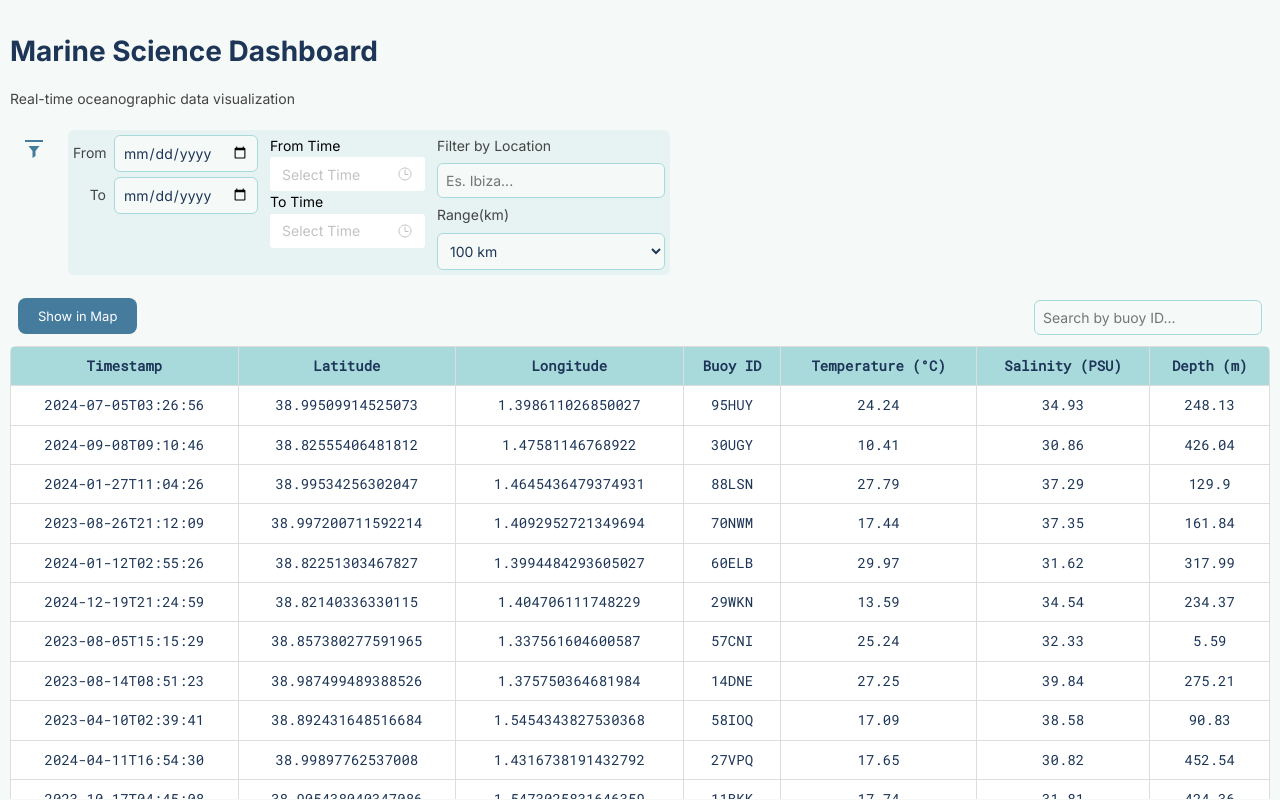
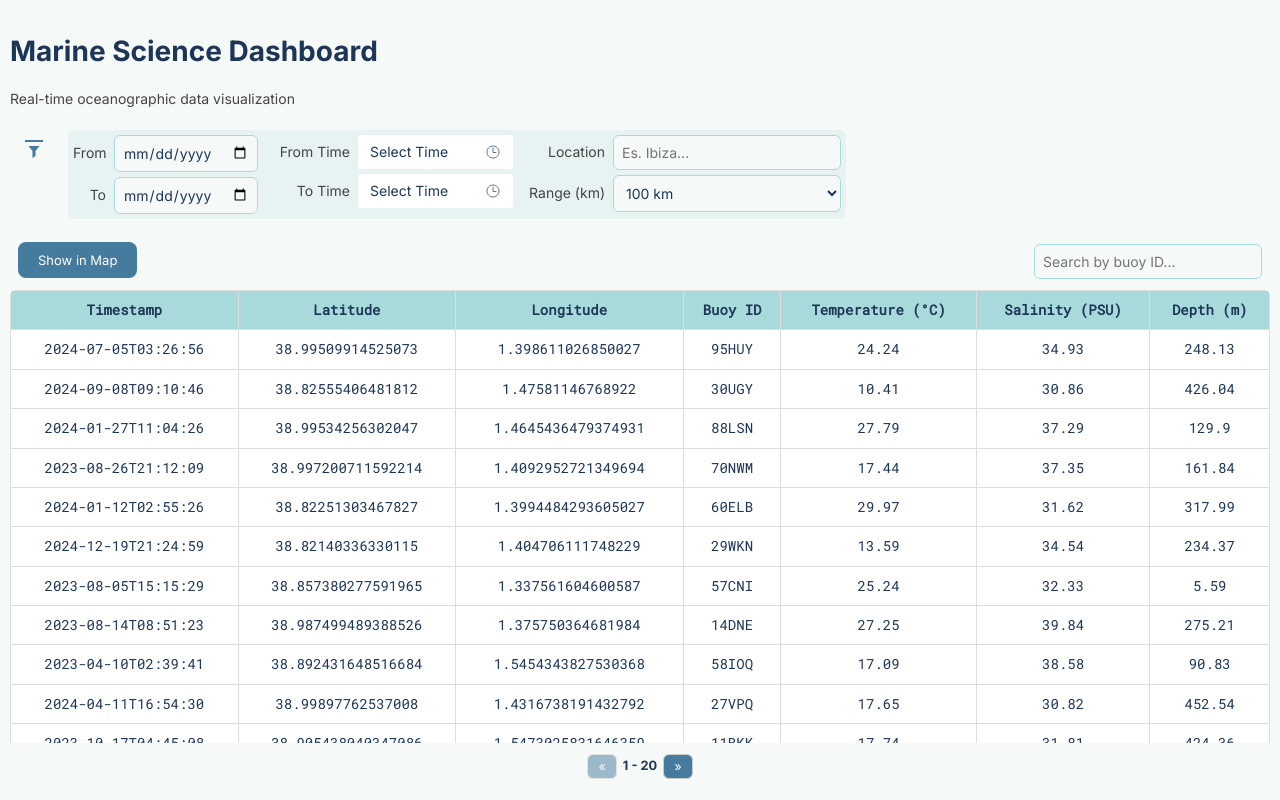
Before and after one commit to Ivanettoss/MarineDashboard, a Vue app: page / in a window 1280 px wide. Both pictures are taken after a click on the button "Mostra o nascondi i filtri". Shown: the top 800 px of the page. Built offline with nearby package versions, Linux system fonts and the light colour scheme.

Commit message:
color update

```diff
--- a/dashstyle.css
+++ b/dashstyle.css
@@ -3,7 +3,7 @@
   --honeydew: #f5f9f7;
   --non-photo-blue: #a8dadc;
   --cerulean: #457b9d;
-  --berkeley-blue: #1d3557;
+  --berkeley-blue: rgb(29, 53, 87);
 
   --background: var(--honeydew);
   --primary: var(--cerulean);
@@ -26,16 +26,15 @@ body {
   margin: 0 auto;
 }
 
-.dashboard-title {
+.dashboard-title,
+.page-indicator,
+.chart-title {
   color: var(--text-main);
   font-weight: bold;
-  margin-bottom: 4px;
 }
 
-.subtitle {
-  color: var(--text-muted);
-  margin-bottom: 20px;
-}
+.dashboard-title { margin-bottom: 4px; }
+.subtitle { color: var(--text-muted); margin-bottom: 20px; }
 
 .filters {
   display: flex;
@@ -44,30 +43,49 @@ body {
   margin-bottom: 15px;
 }
 
-.datepicker {
+.datepicker,
+.timepicker,
+.location-filter {
   display: flex;
   flex-direction: column;
   gap: 5px;
+  color: var(--text-muted);
 }
 
-.dateline {
+.dateline,
+.timeline,
+.location-line {
   display: flex;
   align-items: center;
   gap: 8px;
 }
 
-.dateline label {
+.dateline label,
+.timeline label,
+.location-line label {
   display: inline-block;
-  width: 33px;
   text-align: right;
   color: var(--text-muted);
 }
 
-.location-filter {
-  display: flex;
-  flex-direction: column;
-  gap: 6px;
-  color: var(--text-muted);
+.dateline label { width: 33px; }
+.timeline label,
+.location-line label { width: 80px; }
+
+.timeline .n-time-picker,
+.location-line input,
+.location-line select {
+  flex: 1;
+  max-width: 250px;
+}
+
+.toggle-button,
+.pagination-controls button,
+#switch-view {
+  font-family: 'Inter', sans-serif;
+  cursor: pointer;
+  border-radius: 6px;
+  transition: all 0.2s ease;
 }
 
 .toggle-button {
@@ -75,8 +93,6 @@ body {
   font-size: 14px;
   background: none;
   border: none;
-  cursor: pointer;
-  font-family: 'Inter', sans-serif;
   color: var(--primary);
 }
 
@@ -98,13 +114,12 @@ body {
   transition: color 0.2s ease;
 }
 
-.icon:hover {
-  color: var(--text-main);
-}
+.icon:hover { color: var(--text-main); }
 
 input[type="text"],
 input[type="date"],
-select {
+select,
+.search-id {
   padding: 8px;
   border: 1px solid var(--non-photo-blue);
   border-radius: 6px;
@@ -117,7 +132,8 @@ select {
 
 input[type="text"]:focus,
 input[type="date"]:focus,
-select:focus {
+select:focus,
+.search-id:focus {
   outline: none;
   border-color: var(--primary);
   box-shadow: 0 0 5px var(--primary);
@@ -132,15 +148,16 @@ select:focus {
   overflow: hidden;
 }
 
-.table-section {
-  overflow-y: auto;
-  flex: 1;
-}
+.table-section { overflow-y: auto; flex: 1; }
 
 table {
   border-collapse: collapse;
   width: 100%;
   font-family: 'Roboto Mono', monospace;
+}
+
+thead {
+  background-color: var(--table-header);
 }
 
 thead th {
@@ -165,10 +182,6 @@ tbody tr:hover {
   cursor: pointer;
 }
 
-thead {
-  background-color: var(--table-header);
-}
-
 .pagination-controls {
   display: flex;
   justify-content: center;
@@ -178,17 +191,12 @@ thead {
   font-size: 0.8rem;
   height: 35px;
   flex-shrink: 0;
-  font-family: 'Inter', sans-serif;
 }
 
 .pagination-controls button {
   padding: 4px 10px;
   font-size: 0.8rem;
   border: 1px solid #ccc;
-  border-radius: 4px;
-  cursor: pointer;
-  transition: background-color 0.2s;
-  font-family: 'Inter', sans-serif;
   background-color: var(--primary);
   color: white;
 }
@@ -202,22 +210,12 @@ thead {
   cursor: not-allowed;
 }
 
-.page-indicator {
-  font-weight: bold;
-  color: var(--text-main);
-}
-
-.chart-wrapper {
-  margin-top: 100px;
-}
+.chart-wrapper { margin-top: 100px; }
 
 .chart-title {
   margin-bottom: 12px;
   font-size: 1.5rem;
-  color: var(--text-main);
-  font-weight: bold;
   text-align: left;
-  font-family: 'Inter', sans-serif;
 }
 
 .chart-container {
@@ -233,15 +231,11 @@ thead {
   color: white;
   padding: 10px 20px;
   font-size: 13px;
-  cursor: pointer;
+  margin-bottom: 4px;
   transition: transform 0.2s ease, box-shadow 0.3s ease;
-  margin-bottom: 4px;
-  font-family: 'Inter', sans-serif;
 }
 
-#switch-view:hover {
-  background-color: var(--text-main);
-}
+#switch-view:hover { background-color: var(--text-main); }
 
 .table-bar {
   display: flex;
@@ -252,18 +246,27 @@ thead {
 
 .search-id {
   margin-left: auto;
-  font-family: 'Inter', sans-serif;
-  border: 1px solid var(--non-photo-blue);
-  padding: 6px 8px;
-  border-radius: 6px;
-  color: var(--text-main);
-  background-color: var(--honeydew);
-  transition: border-color 0.2s ease, box-shadow 0.2s ease;
 }
 
-.search-id:focus {
-  outline: none;
-  border-color: var(--primary);
-  box-shadow: 0 0 5px var(--primary);
-  background-color: white;
+@media (max-width: 600px) {
+  .dateline,
+  .timeline,
+  .location-line {
+    flex-direction: column;
+    align-items: flex-start;
+  }
+
+  .dateline label,
+  .timeline label,
+  .location-line label {
+    text-align: left;
+    width: auto;
+  }
+
+  .timeline .n-time-picker,
+  .location-line input,
+  .location-line select {
+    max-width: 100%;
+    width: 100%;
+  }
 }
--- a/src/App.vue
+++ b/src/App.vue
@@ -41,16 +41,21 @@
   </n-config-provider>
 
         <div class="location-filter">
-          <label for="locationInput">Filter by Location</label>
+  <div class="location-line">
+    <label for="locationInput">Location</label>
     <input v-model="locationInput" type="text" id="locationInput" placeholder="Es. Ibiza..." />
+  </div>
 
-          <label for="rangeSelect">Range(km)</label>
+  <div class="location-line">
+    <label for="rangeSelect">Range (km)</label>
     <select v-model="distanceRange" id="rangeSelect">
       <option :value="10">10 km</option>
       <option :value="100">100 km</option>
       <option :value="1000">1000 km</option>
     </select>
   </div>
+</div>
+
       </div>
     </div>
 
--- a/src/theme/time-picker-theme.json
+++ b/src/theme/time-picker-theme.json
@@ -2,6 +2,10 @@
   "common": {
     "primaryColor": "#457b9dFF",
     "primaryColorHover": "#457b9d",
-    "borderColor": "rgba(255, 255, 255, 0.24)"
+    "borderColor": "rgba(255, 255, 255, 0.24)",
+    "placeholderColor": "rgba(29, 53, 87, 1)",
+    "iconColor": "rgba(29, 53, 87, 0.68)",
+    "iconColorHover": "rgba(29, 53, 87, 1)"
+
   }
 }
```
Lines whose indentation alone changed are shown as unchanged.
